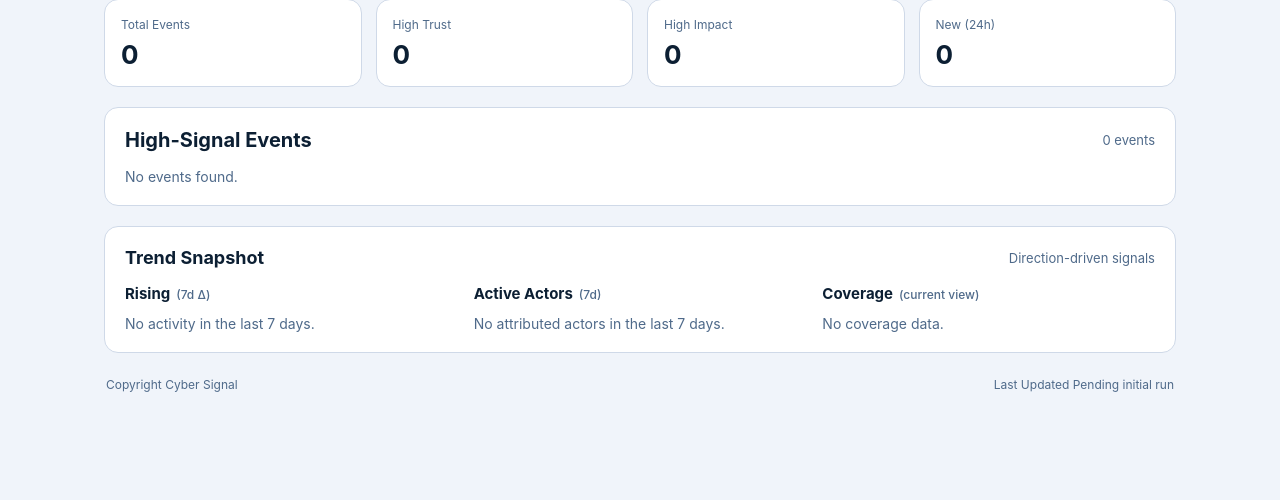
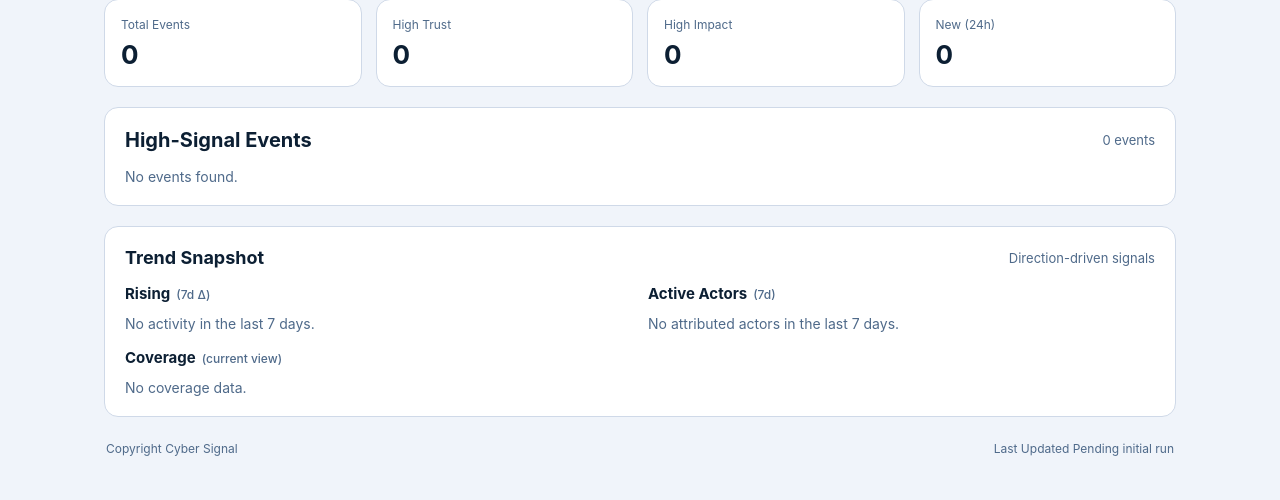
Before and after one commit to hawl3y/cyber-signal, a Flask app: page / in a window 1280 px wide. Shown: the part 300-800 px from the top of the page. Run offline with Flask 3, Linux system fonts and the light colour scheme; data that the repository does not hold is empty.

Commit message:
Trend snapshot: 2-col + full-width-coverage layout
Replaces the equal-3-column grid with:
  - Top row: Rising | Active Actors (side by side)
  - Bottom row: Coverage spans the full panel width

Resolves the visual imbalance where Rising had 2 rows next to
Coverage's 5, looking lopsided. Groups the two rolling-7d signals
together; gives Coverage the horizontal room its long publisher
names need (e.g. 'CISA Known Exploited Vulnerabilities', 'The
Record from Recorded Future News' — these now display in full
without ellipsis truncation).

Trend labels: wrap naturally to a second line instead of getting
clipped, with tighter line-height for cleaner two-line rows.

At <=980px (tablet/mobile) all three blocks stack vertically.

```diff
--- a/app/static/css/main.css
+++ b/app/static/css/main.css
@@ -455,9 +455,16 @@ select option:disabled {
 
 .trends-grid {
     display: grid;
-    grid-template-columns: repeat(3, minmax(0, 1fr));
+    grid-template-columns: 1fr 1fr;
+    grid-template-areas:
+        "rising actors"
+        "coverage coverage";
     gap: 16px;
 }
+
+.trend-block:nth-child(1) { grid-area: rising; }
+.trend-block:nth-child(2) { grid-area: actors; }
+.trend-block:nth-child(3) { grid-area: coverage; }
 
 .trend-block h3 {
     margin: 0 0 12px 0;
@@ -493,9 +500,7 @@ select option:disabled {
     font-size: 14px;
     font-weight: 600;
     min-width: 0;
-    overflow: hidden;
-    text-overflow: ellipsis;
-    white-space: nowrap;
+    line-height: 1.35;
 }
 
 .trend-count {
@@ -576,6 +581,10 @@ select option:disabled {
 
     .trends-grid {
         grid-template-columns: 1fr;
+        grid-template-areas:
+            "rising"
+            "actors"
+            "coverage";
         gap: 14px;
     }
 }
```
